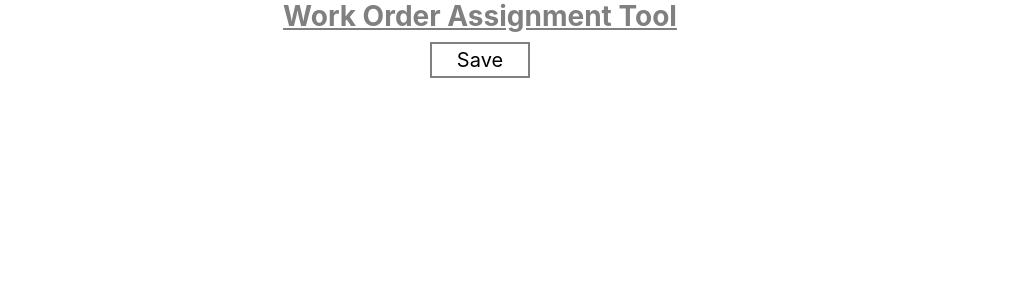
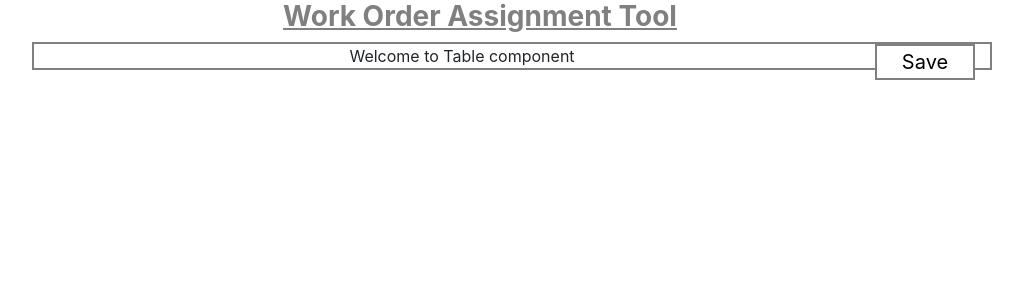
Before and after one commit to gabhat1994/WorkOrder.github.io, a React (Create React App) app in the folder frontend/: page / in a window 1280 px wide. Shown: the top 300 px of the page, without its empty margins (160-1183 px from the left). Built offline with nearby package versions, Linux system fonts and the light colour scheme.

Commit message:
button styling

```diff
--- a/frontend/src/compoments/Grid.js
+++ b/frontend/src/compoments/Grid.js
@@ -3,7 +3,7 @@ import React from 'react'
 export default function Grid() {
     return (
         <div>
-
+           Welcome to Table component
         </div>
     )
 }
--- a/frontend/src/compoments/Home.js
+++ b/frontend/src/compoments/Home.js
@@ -1,11 +1,14 @@
 import React from "react";
-
-export default function Home() {
+import Grid from "./Grid";
+export default function Home(props) {
   const handleSave = (event) => {
     event.stopPropogation();
   };
   return (
-    <div>
+    <div
+      className="col-md-9"
+      style={{ border: "2px solid grey", marginLeft: "15%" }}
+    >
       <button
         style={{
           color: "balck",
@@ -14,11 +17,13 @@ export default function Home() {
           fontSize: "20px",
           border: "2px solid grey",
           width: "100px",
+          float: "right",
         }}
         onClick={() => handleSave}
       >
         Save
       </button>
+      <Grid {...props} />
     </div>
   );
 }
```
